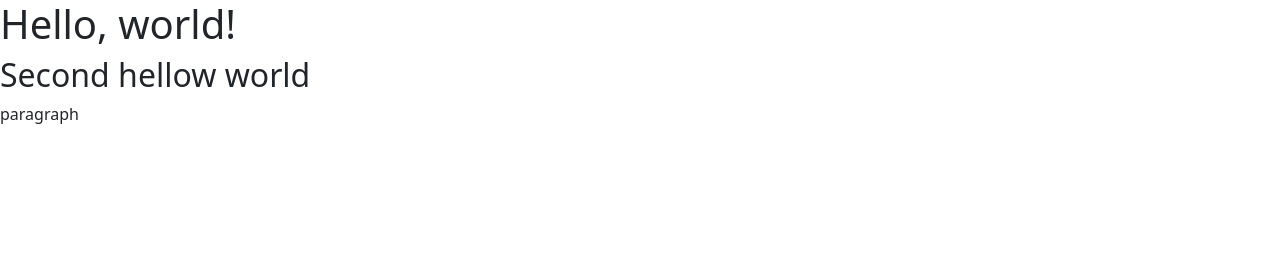
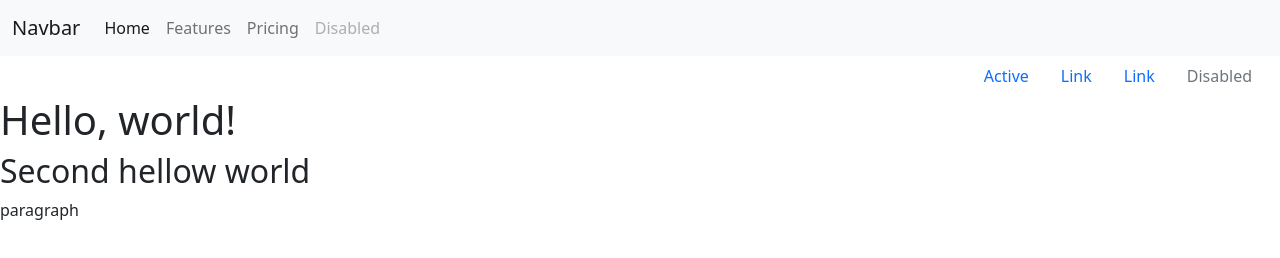
Before and after one commit to csquares/campfire, a plain HTML site: page index.html in a window 1280 px wide. Drawn offline with nearby package versions, Linux system fonts and the light colour scheme.

Commit message:
adding landing screen

```diff
--- a/index.html
+++ b/index.html
@@ -11,6 +11,43 @@
     <title>Hello, world!</title>
   </head>
   <body>
+    <nav class="navbar navbar-expand-lg navbar-light bg-light">
+      <div class="container-fluid">
+        <a class="navbar-brand" href="#">Navbar</a>
+        <button class="navbar-toggler" type="button" data-bs-toggle="collapse" data-bs-target="#navbarNavAltMarkup" aria-controls="navbarNavAltMarkup" aria-expanded="false" aria-label="Toggle navigation">
+          <span class="navbar-toggler-icon"></span>
+        </button>
+        <div class="collapse navbar-collapse" id="navbarNavAltMarkup">
+          <div class="navbar-nav">
+            <a class="nav-link active" aria-current="page" href="#">Home</a>
+            <a class="nav-link" href="#">Features</a>
+            <a class="nav-link" href="#">Pricing</a>
+            <a class="nav-link disabled">Disabled</a>
+          </div>
+        </div>
+      </div>
+    </nav>
+
+    <div class="container-fluid">
+      <nav>
+        <ul class="nav justify-content-end">
+          <li class="nav-item">
+            <a class="nav-link active" aria-current="page" href="#">Active</a>
+          </li>
+          <li class="nav-item">
+            <a class="nav-link" href="#">Link</a>
+          </li>
+          <li class="nav-item">
+            <a class="nav-link" href="#">Link</a>
+          </li>
+          <li class="nav-item">
+            <a class="nav-link disabled">Disabled</a>
+          </li>
+        </ul>
+      </nav>
+    </div>
+
+
     <h1>Hello, world!</h1>
     <h2>Second hellow world</h2>
     <p>paragraph</p>
--- /dev/null
+++ b/main.css
@@ -0,0 +1,23 @@
+.menu{
+    justify-content: end;
+    padding-right: 3rem;
+}
+
+.active{
+    border-bottom: 4px;
+    border-bottom-style: solid;
+    border-color: blue;
+}
+
+.landing-sec{
+    padding-top: 5rem;
+}
+
+.box{
+    background-color: aqua;
+    padding: 80rem 0rem;
+}
+h1 {
+    font-size:x-large;
+    color: blueviolet;
+}
```
Also changed, not shown: images/capture-3.PNG (added).
